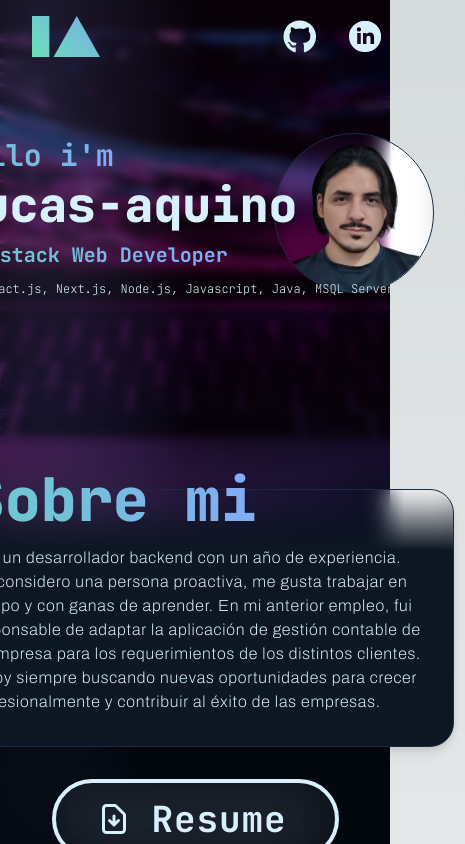
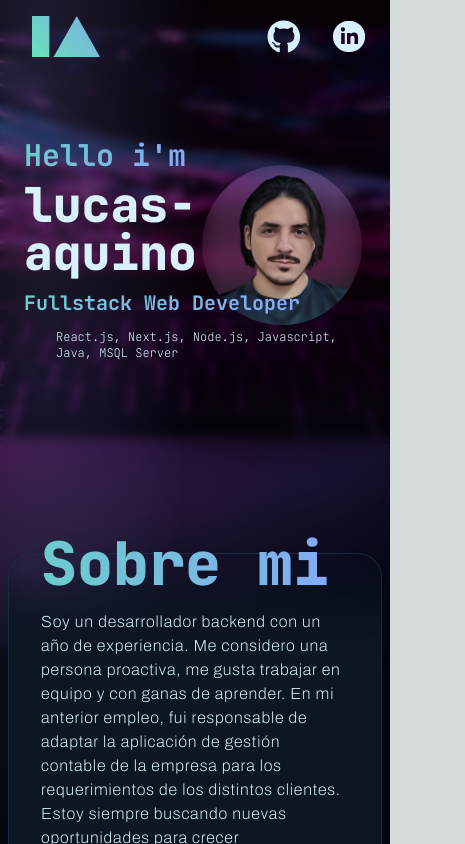
Before and after one commit to lucas-aquino/lucas-aquino-web-frontend, a Next.js app: page / in a window 390 px wide. Shown: the top 844 px of the page, 465 px wide, since content can reach past the window. Built offline with nearby package versions, Linux system fonts and the light colour scheme.

Commit message:
fix responsive design

```diff
--- a/app/page.jsx
+++ b/app/page.jsx
@@ -14,7 +14,7 @@ export default function Home() {
   return (
     <main className="flex min-h-screen w-100 flex-col items-center bg-custom-almost-black subpixel-antialiased">
       <NavBar></NavBar>
-      <section className={`px-2 xl:max-w-[1226px] z-40 xl:p-0 `}>
+      <section className={`px-2 w-full xl:max-w-[1226px] z-40 xl:p-0 overflow-hidden`}>
         <Head className='mt-14 mb-40' ></Head>
         <section className="transition-all ease-out duration-300 grid grid-row-2 gap-y-8 lg:grid-cols-6  lg:gap-y-0 mb-40">
           <Article className="lg:col-span-3 lg:col-start-1 text-custom-iceberg" title={'Sobre mi'} titleClassName={'text-6xl'}>
--- a/components/head.jsx
+++ b/components/head.jsx
@@ -20,7 +20,7 @@ export default function Head({ className }){
         </h2>
         <h3 className="transition-all ease-in-out duration-150 font-extralight lg:text-lg md:text-base sm:text-sm text-xs ml-8">React.js, Next.js, Node.js, Javascript, Java, MSQL Server</h3>
       </div>
-      <div className="absolute inset-y-0 right-5 xl:right-0 mx-0 my-auto size-[10rem] md:size-[16rem] lg:size-[18rem] xl:size-[23rem] p-0 select-none rounded-full backdrop-blur-md backdrop-contrast-100 backdrop-brightness-200 border border-custom-blue-zodiac aspect-square overflow-hidden z-10">
+      <div className="absolute inset-y-0 right-5 xl:right-0 mx-0 my-auto size-[10rem] md:size-[16rem] lg:size-[18rem] xl:size-[23rem] p-0 select-none rounded-full backdrop-blur-md backdrop-brightness-200 backdrop-contrast-75 aspect-square overflow-hidden z-10">
         <img
           src={'/img/profile.avif'}
         ></img>
--- a/components/navbar.jsx
+++ b/components/navbar.jsx
@@ -8,7 +8,7 @@ export default function NavBar() {
     <nav className='transition-all ease-out duration-300 px-2 xl:px-10 flex justify-center z-40 w-full py-4 xl:py-12 '>
       <div className='w-[1226px] flex flex-row justify-between items-center'>
         <Logo className='ml-6 xl:ml-0'></Logo>
-        <div className='grid grid-flow-col auto-cols-max gap-8'>
+        <div className='grid grid-flow-col auto-cols-max gap-8 mr-4'>
           <Link className='group' href={`https://github.com/lucas-aquino`} target="_blank">
             <FaGithub className='text-custom-iceberg transition-transform ease-in-out duration-300 group-hover:scale-125' size={'2.1em'} />
           </Link>
```
